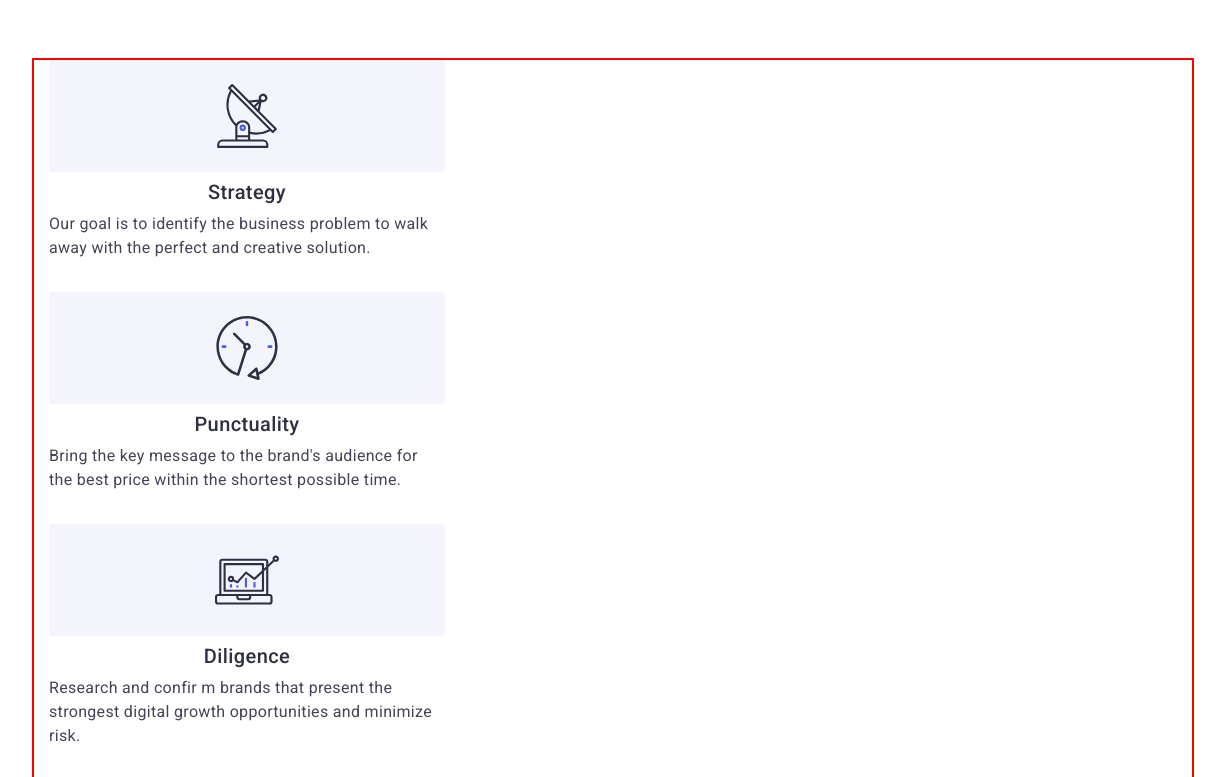
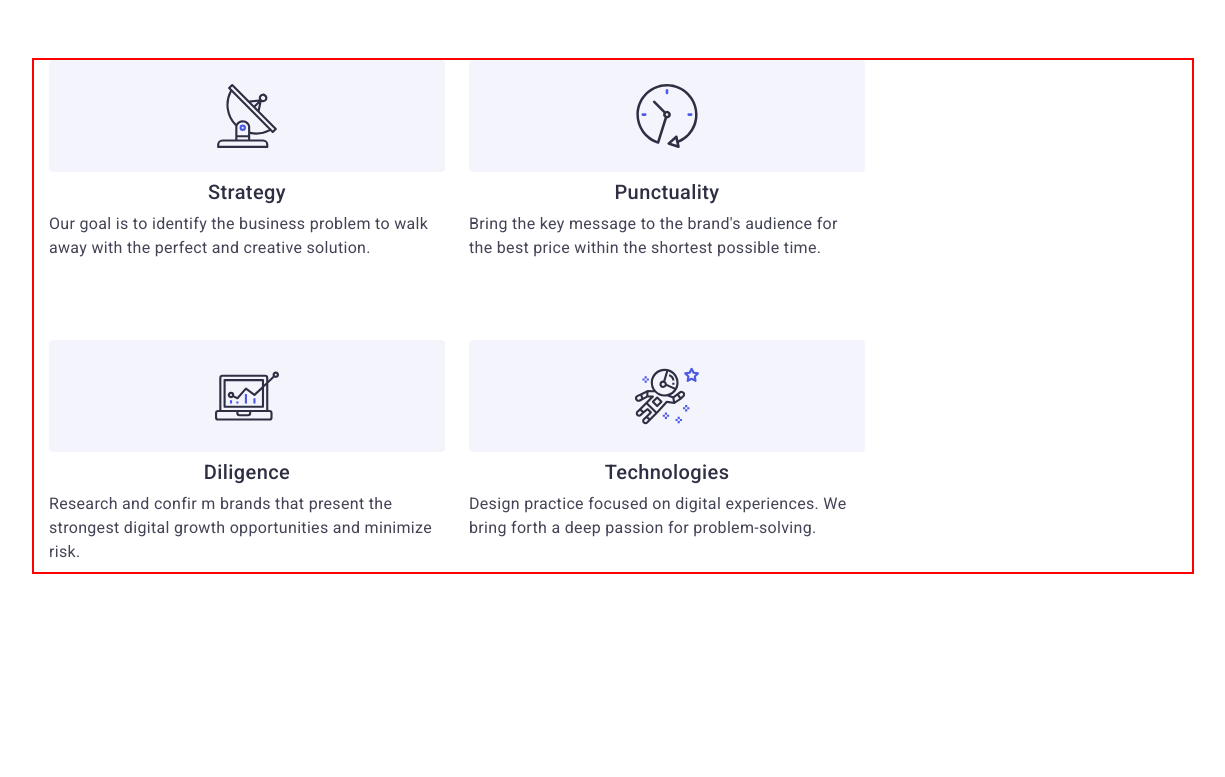
Before and after one commit to JuliaLuk/goit-markup-hw-06, a plain HTML site: page index.html in a window 1536 px wide. Shown: the top 777 px of the page, without its empty margins (155-1380 px from the left). Drawn offline with nearby package versions, Linux system fonts and the light colour scheme.

Commit message:
poprawka width

```diff
--- a/css/styles.css
+++ b/css/styles.css
@@ -321,7 +321,7 @@ button {
   }
 }
 
-@media only screen and (min-width: 1440px) {
+@media only screen and (min-width: 1158px) {
   .adv-section {
     padding-top: 60px;
     padding-bottom: 60px;
@@ -342,10 +342,11 @@ button {
   }
 }
 
-@media only screen and (min-width: 1440px) {
+@media only screen and (min-width: 1158px) {
   .adv-list {
-    max-width: 1128px;
-    gap: 24px;
+    max-width: 1158px;
+    gap: 72px 24px;
+    flex-direction: row;
   }
 }
 
@@ -387,7 +388,7 @@ button {
   }
 }
 
-@media only screen and (min-width: 1440px) {
+@media only screen and (min-width: 1158px) {
   .adv-containet-icon {
     display: flex;
     align-items: center;
```
